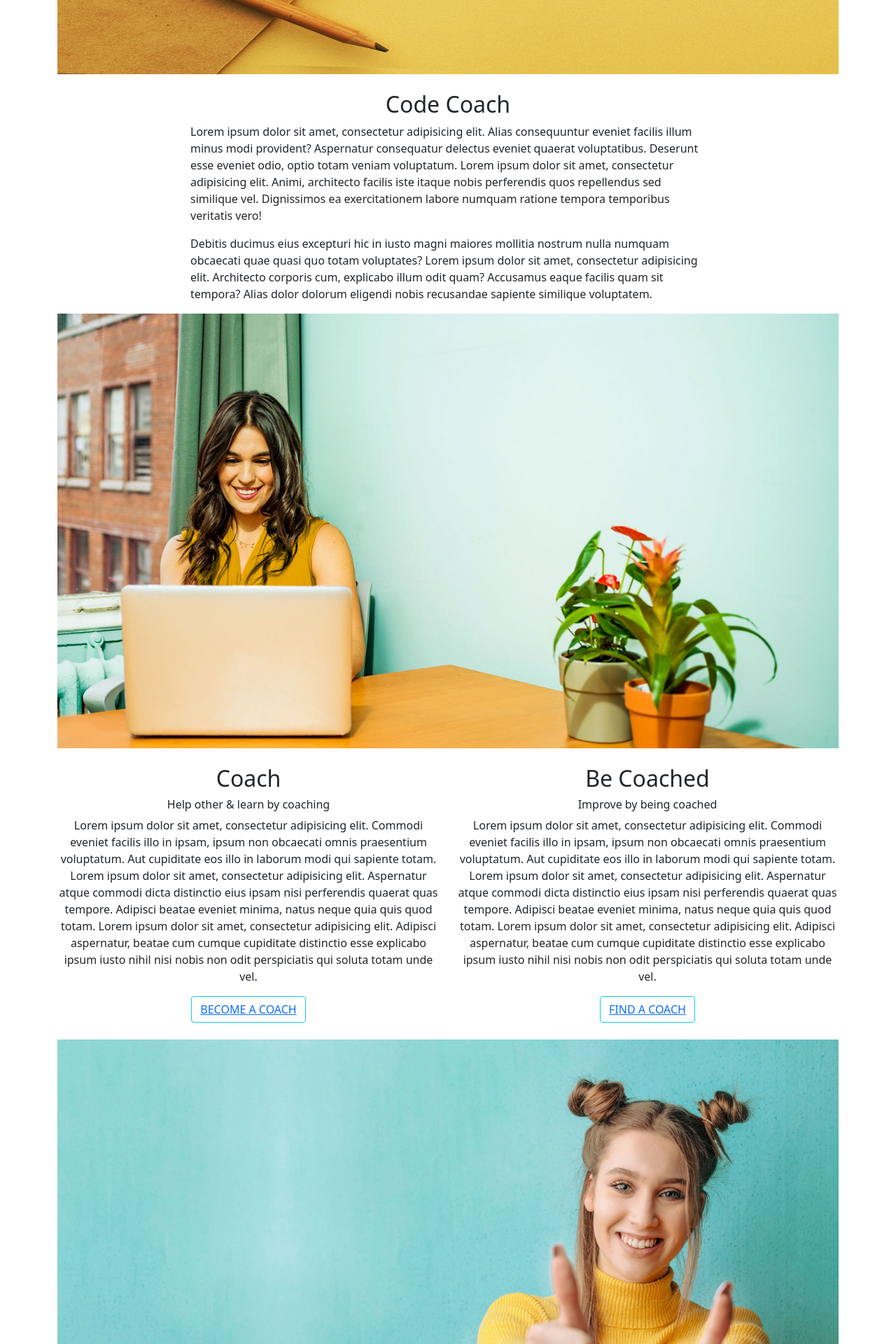
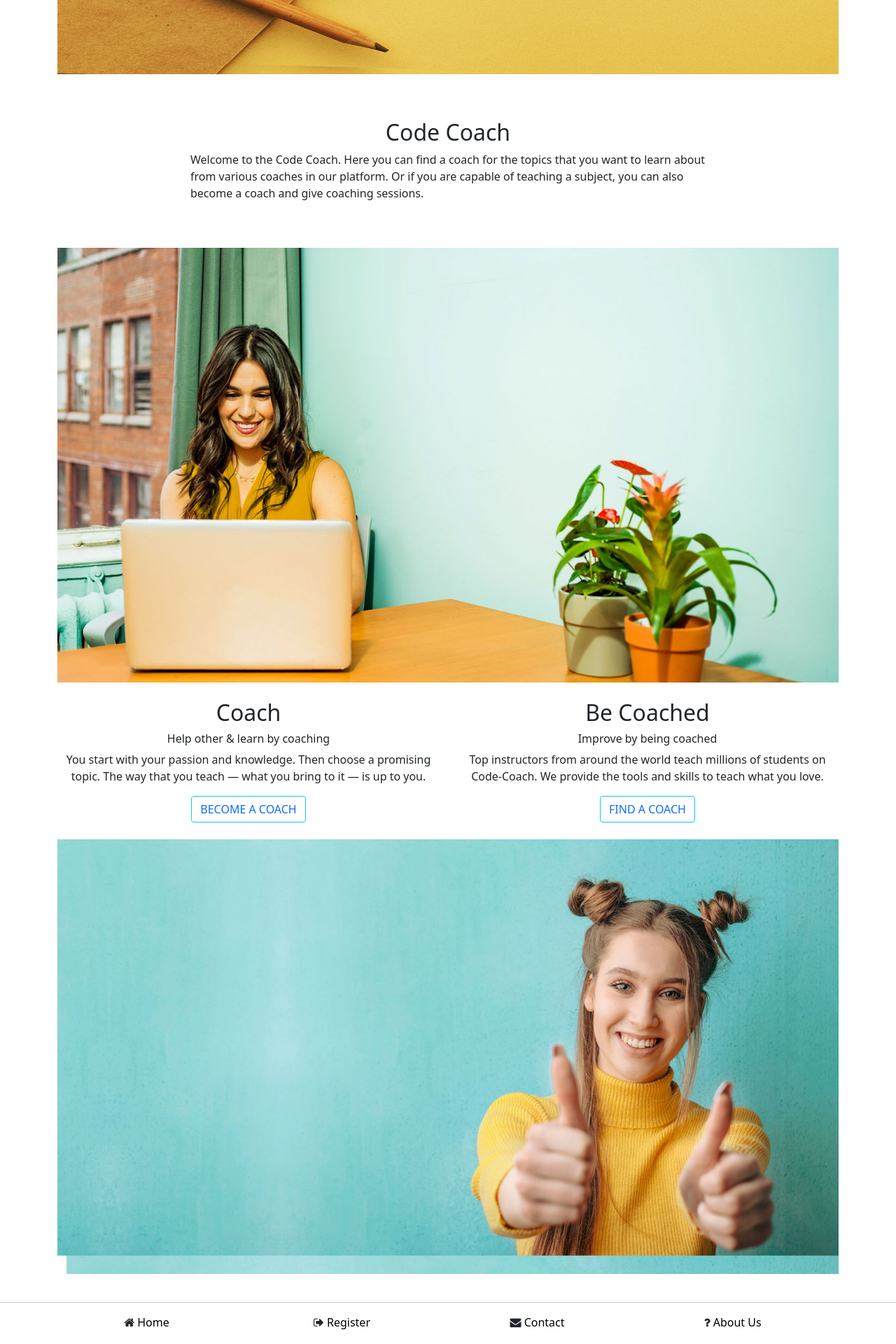
Before and after one commit to LaurentLch/code-coach, an Angular app in the folder front-end/: page /home in a window 1280 px wide. Shown: the part 420-2340 px from the top of the page at 70% size. Built offline with nearby package versions, Linux system fonts and the light colour scheme.

Commit message:
added some html and css to home-page

```diff
--- a/front-end/src/app/components/navigation/footer/footer.component.css
+++ b/front-end/src/app/components/navigation/footer/footer.component.css
@@ -0,0 +1,4 @@
+.footer-link {
+  text-decoration: none;
+  color: black;
+}
--- a/front-end/src/app/components/navigation/footer/footer.component.html
+++ b/front-end/src/app/components/navigation/footer/footer.component.html
@@ -7,10 +7,15 @@
 
       <div class="row">
         <div class="row text-center">
-          <div class="col-3"><i class="fa fa-home" aria-hidden="true"></i><a routerLink="/home"> Home</a></div>
-          <div class="col-3"><i class="fa fa-sign-out" aria-hidden="true"></i><a routerLink="/register"> Register</a></div>
-          <div class="col-3"><i class="fa fa-envelope"></i><a routerLink="/contact"> Contact</a></div>
-          <div class="col-3"><i class="fa fa-question"></i><a routerLink="/about-us"> About Us</a></div>
+          <div class="col-3"><i class="fa fa-home" aria-hidden="true"></i><a class="footer-link" routerLink="/home">
+            Home</a></div>
+          <div class="col-3"><i class="fa fa-sign-out" aria-hidden="true"></i><a class="footer-link"
+                                                                                 routerLink="/registration">
+            Register</a></div>
+          <div class="col-3"><i class="fa fa-envelope"></i><a href="https://www.youtube.com/watch?v=dQw4w9WgXcQ"
+                                                              class="footer-link"> Contact</a></div>
+          <div class="col-3"><i class="fa fa-question"></i><a href="https://www.youtube.com/watch?v=dQw4w9WgXcQ"
+                                                              class="footer-link"> About Us</a></div>
         </div>
       </div>
 
@@ -29,5 +34,3 @@
   </div>
 
 </div>
-
-<i class="fa fa-home" aria-hidden="true"></i>
--- a/front-end/src/app/components/navigation/home/home.component.css
+++ b/front-end/src/app/components/navigation/home/home.component.css
@@ -0,0 +1,8 @@
+.header-text {
+  margin-bottom: 50px;
+  margin-top: 40px;
+}
+
+.home-btn {
+  text-decoration: none !important;
+}
--- a/front-end/src/app/components/navigation/home/home.component.html
+++ b/front-end/src/app/components/navigation/home/home.component.html
@@ -5,10 +5,12 @@
   <br>
   <div class="row mt-20 mb-20">
     <div class="col-2"></div>
-    <div class="col-8">
+    <div class="col-8 header-text">
       <h2 class="text-center">Code Coach</h2>
-      <p>Lorem ipsum dolor sit amet, consectetur adipisicing elit. Alias consequuntur eveniet facilis illum minus modi provident? Aspernatur consequatur delectus eveniet quaerat voluptatibus. Deserunt esse eveniet odio, optio totam veniam voluptatum. Lorem ipsum dolor sit amet, consectetur adipisicing elit. Animi, architecto facilis iste itaque nobis perferendis quos repellendus sed similique vel. Dignissimos ea exercitationem labore numquam ratione tempora temporibus veritatis vero!</p>
-      <P>Debitis ducimus eius excepturi hic in iusto magni maiores mollitia nostrum nulla numquam obcaecati quae quasi quo totam voluptates? Lorem ipsum dolor sit amet, consectetur adipisicing elit. Architecto corporis cum, explicabo illum odit quam? Accusamus eaque facilis quam sit tempora? Alias dolor dolorum eligendi nobis recusandae sapiente similique voluptatem.</P>
+      <p>Welcome to the Code Coach. Here you can find a coach for the topics that you want to learn about from various
+        coaches in
+        our platform. Or if you are capable of teaching a subject, you can also become a coach and give coaching
+        sessions. </p>
     </div>
   </div>
   <div class="row mt-20 mb-20">
@@ -19,18 +21,20 @@
     <div class="col-6 text-center">
       <h2>Coach</h2>
       <h6>Help other & learn by coaching</h6>
-      <p>Lorem ipsum dolor sit amet, consectetur adipisicing elit. Commodi eveniet facilis illo in ipsam, ipsum non obcaecati omnis praesentium voluptatum. Aut cupiditate eos illo in laborum modi qui sapiente totam. Lorem ipsum dolor sit amet, consectetur adipisicing elit. Aspernatur atque commodi dicta distinctio eius ipsam nisi perferendis quaerat quas tempore. Adipisci beatae eveniet minima, natus neque quia quis quod totam. Lorem ipsum dolor sit amet, consectetur adipisicing elit. Adipisci aspernatur, beatae cum cumque cupiditate distinctio esse explicabo ipsum iusto nihil nisi nobis non odit perspiciatis qui soluta totam unde vel.</p>
+      <p> You start with your passion and knowledge. Then choose a promising topic.
+        The way that you teach — what you bring to it — is up to you.</p>
       <div>
-        <button class ="btn btn-outline-info"><a href="#">BECOME A COACH</a></button>
+        <button class="btn btn-outline-info"><a class="home-btn" href="#">BECOME A COACH</a></button>
         <br>
       </div>
     </div>
     <div class="col-6 text-center">
       <h2>Be Coached</h2>
       <h6>Improve by being coached</h6>
-      <p>Lorem ipsum dolor sit amet, consectetur adipisicing elit. Commodi eveniet facilis illo in ipsam, ipsum non obcaecati omnis praesentium voluptatum. Aut cupiditate eos illo in laborum modi qui sapiente totam. Lorem ipsum dolor sit amet, consectetur adipisicing elit. Aspernatur atque commodi dicta distinctio eius ipsam nisi perferendis quaerat quas tempore. Adipisci beatae eveniet minima, natus neque quia quis quod totam. Lorem ipsum dolor sit amet, consectetur adipisicing elit. Adipisci aspernatur, beatae cum cumque cupiditate distinctio esse explicabo ipsum iusto nihil nisi nobis non odit perspiciatis qui soluta totam unde vel.</p>
+      <p>Top instructors from around the world teach millions of students on Code-Coach. We provide the tools and skills
+        to teach what you love.</p>
       <div>
-        <button class ="btn btn-outline-info"><a href="#">FIND A COACH</a></button>
+        <button class="btn btn-outline-info"><a class="home-btn" href="#">FIND A COACH</a></button>
         <br>
       </div>
     </div>
@@ -41,8 +45,4 @@
     <img src="assets/images/youcoach_background3.jpg" class="img-fluid" height="200px" alt="">
   </div>
   <br>
-  <div class=" row mt-20 text-center">
-      <h2>Get in Touch</h2>
-      <p>Lorem ipsum dolor sit amet, consectetur adipisicing elit. Aperiam architecto atque earum nam provident, quaerat quisquam repellat saepe sint suscipit ut, voluptas! Amet aut beatae dignissimos doloribus dolorum velit voluptatum. Lorem ipsum dolor sit amet, consectetur adipisicing elit. A aliquam autem debitis dignissimos dolorem ducimus impedit laborum minima, nihil quibusdam tempore ullam unde! Debitis, doloribus enim ex laborum quam unde. Lorem ipsum dolor sit amet, consectetur adipisicing elit. Consequatur consequuntur cum dolore doloribus eveniet ex, fugit modi quae reiciendis sit ullam voluptate! Dolorum, error hic iusto odit reprehenderit repudiandae sequi.</p>
-  </div>
 </div>
```
